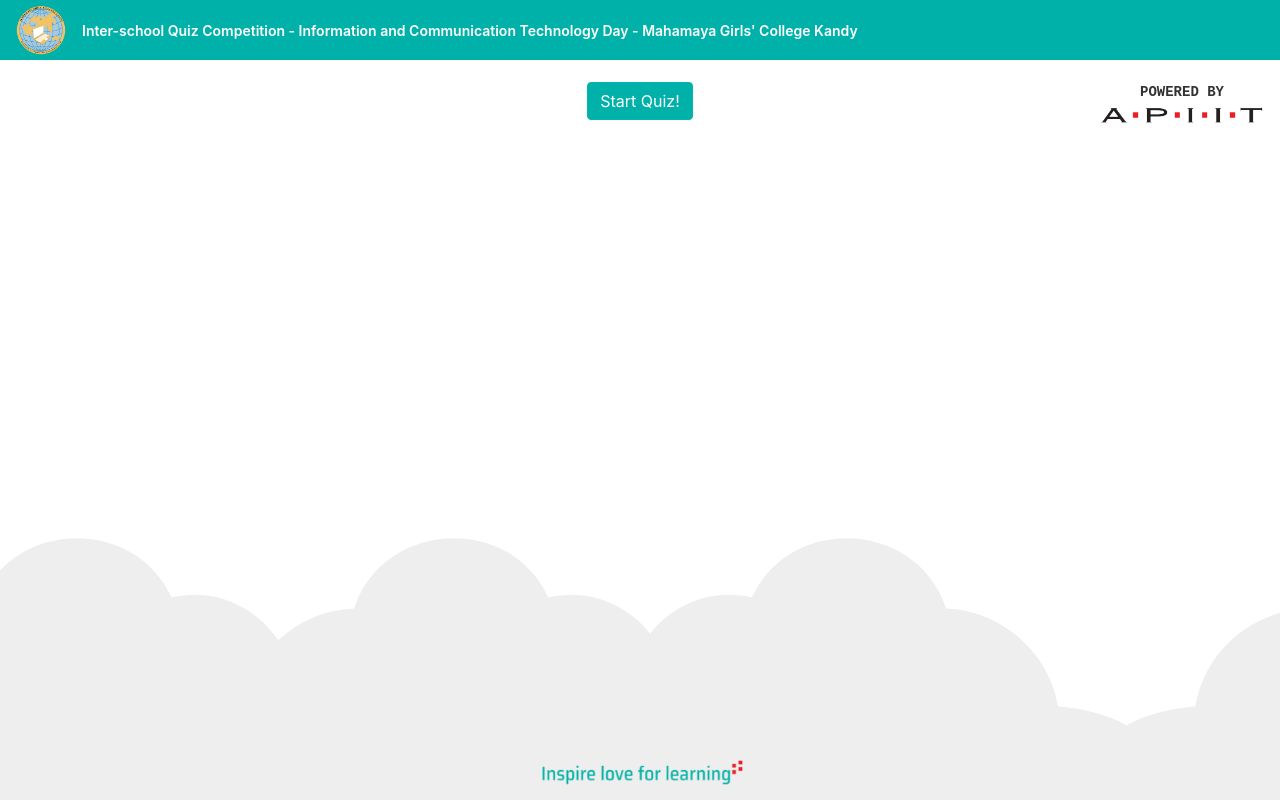
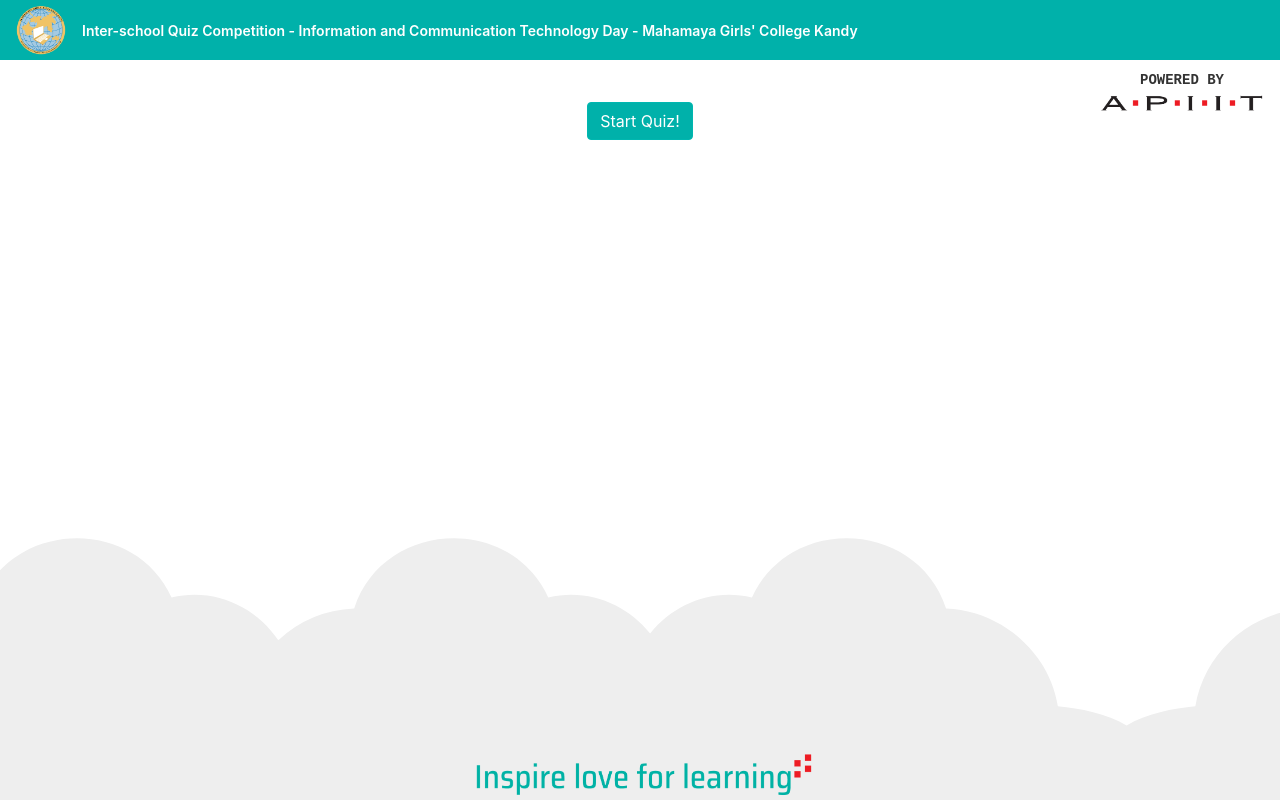
Before and after one commit to quwiz/quwiz.github.io, an Angular app: page /home in a window 1280 px wide. Built offline with nearby package versions, Linux system fonts and the light colour scheme.

Commit message:
Improvements, bug fixes

```diff
--- a/src/app/app.component.html
+++ b/src/app/app.component.html
@@ -320,27 +320,13 @@
       </svg>
     </a>
 </div>
-<div style="position: absolute; right: 1em;">
+<div style="position: absolute; top: 5em; right: 1em;">
   <p style="font-family: monospace; text-align: center; font-weight: bold; text-transform: uppercase;">Powered by</p>
   <div><img src="assets/img/apiit_logo.png" style="width: 12em;"></div>
 </div>
 <div class="content" role="main">
   <router-outlet></router-outlet>
-  <!-- Footer -->
-  <div class="footer mx-auto">
-    <img src="assets/img/apiit_tagline.png" style="width: 15em;">
-  </div>
-
   <svg id="clouds" alt="Gray Clouds Background" xmlns="http://www.w3.org/2000/svg" width="2611.084" height="485.677" viewBox="0 0 2611.084 485.677">
     <path id="Path_39" data-name="Path 39" d="M2379.709,863.793c10-93-77-171-168-149-52-114-225-105-264,15-75,3-140,59-152,133-30,2.83-66.725,9.829-93.5,26.25-26.771-16.421-63.5-23.42-93.5-26.25-12-74-77-130-152-133-39-120-212-129-264-15-54.084-13.075-106.753,9.173-138.488,48.9-31.734-39.726-84.4-61.974-138.487-48.9-52-114-225-105-264,15a162.027,162.027,0,0,0-103.147,43.044c-30.633-45.365-87.1-72.091-145.206-58.044-52-114-225-105-264,15-75,3-140,59-152,133-53,5-127,23-130,83-2,42,35,72,70,86,49,20,106,18,157,5a165.625,165.625,0,0,0,120,0c47,94,178,113,251,33,61.112,8.015,113.854-5.72,150.492-29.764a165.62,165.62,0,0,0,110.861-3.236c47,94,178,113,251,33,31.385,4.116,60.563,2.495,86.487-3.311,25.924,5.806,55.1,7.427,86.488,3.311,73,80,204,61,251-33a165.625,165.625,0,0,0,120,0c51,13,108,15,157-5a147.188,147.188,0,0,0,33.5-18.694,147.217,147.217,0,0,0,33.5,18.694c49,20,106,18,157,5a165.625,165.625,0,0,0,120,0c47,94,178,113,251,33C2446.709,1093.793,2554.709,922.793,2379.709,863.793Z" transform="translate(142.69 -634.312)" fill="#eee"/>
   </svg>
-
 </div>
-
-<!-- * * * * * * * * * * * * * * * * * * * * * * * * * * * * * * * -->
-<!-- * * * * * * * * * * * The content above * * * * * * * * * * * -->
-<!-- * * * * * * * * * * is only a placeholder * * * * * * * * * * -->
-<!-- * * * * * * * * * * and can be replaced. * * * * * * * * * * * -->
-<!-- * * * * * * * * * * * * * * * * * * * * * * * * * * * * * * * -->
-<!-- * * * * * * * * * * End of Placeholder * * * * * * * * * * * -->
-<!-- * * * * * * * * * * * * * * * * * * * * * * * * * * * * * * * -->
--- a/src/app/app.component.scss
+++ b/src/app/app.component.scss
@@ -5,12 +5,3 @@ div.content {
 div[role=banner].toolbar {
   background-color: #00b1aa;
 }
-
-div.footer {
-  position: fixed;
-  left: 0;
-  bottom: 0;
-  width: 100%;
-  height: 3em;
-  text-align: center;
-}
--- a/src/app/question/question.component.html
+++ b/src/app/question/question.component.html
@@ -1,6 +1,7 @@
 <div class="nav nav-buttons">
 	<button type="button" class="btn btn-apiit btn-block" (click)="this.startQuiz('round1')">Round 1</button>
-	<button type="button" class="btn btn-apiit btn-block" (click)="this.startQuiz('round2')">Round 2</button>
+	<button type="button" class="btn btn-apiit btn-block" (click)="this.startQuiz('round21')">Round 2 - 1</button>
+	<button type="button" class="btn btn-apiit btn-block" (click)="this.startQuiz('round22')">Round 2 - 2</button>
 	<button type="button" class="btn btn-apiit btn-block" (click)="this.startQuiz('round3')">Round 3</button>
 </div>
 
@@ -8,10 +9,18 @@
 	<app-spinner></app-spinner>
 </div>
 <div class="question" *ngIf='this.quizState === QuizStateEnum.NEXT_QUESTION'>
+	<div class="col-sm">
 		<p>{{ currentQuestionNumber }}.{{ currentQuestion.text }}</p>
+		<div class="row">
+			<div [ngClass]="hasMultimedia() ? 'col-sm-8' : 'col-sm'">
 				<ng-container *ngFor="let option of currentQuestion.options; let i = index">
 					<li class="option" id="{{ 'option' + (i + 1) }}" (click)="markSelected($event)">{{ option.text }}</li>
 				</ng-container>
+			</div>
+			<div class="col-sm-4"
+			[innerHTML]="multimedia"
+			*ngIf="hasMultimedia()"></div>
+		</div>
 		<div id="timer" *ngIf="timerString != ''">
 			<span class="timer">{{ timerString }}</span>
 		</div>
@@ -24,3 +33,4 @@
 			</div>
 		</div>
 	</div>
+</div>
--- a/src/app/question/question.component.ts
+++ b/src/app/question/question.component.ts
@@ -32,7 +32,6 @@ export class QuestionComponent implements OnInit {
       .getQuestionTemplate('5fdc55559d4a08a651ffbe85')
       .subscribe((response) => {
         this.quizTemplate = response;
-        console.log(this.quizTemplate);
       });
   }
 
@@ -87,6 +86,12 @@ export class QuestionComponent implements OnInit {
     }
   }
 
+  get multimedia(): string {
+    // TODO: Refactor: Generate content based on the content type
+    const content = this.currentQuestion.meta.multimedia[0].content;
+    return '<img class="question-multimedia" src="' + content + '"/>';
+  }
+
   nextQuestion(): void {
     this.quizState = QuizState.QUESTION_LOADING;
     this.currentQuestionIndex += 1;
@@ -114,14 +119,14 @@ export class QuestionComponent implements OnInit {
   revealAnswer(): void {
     const correctOption = 'option' + this.correctOption;
 
-    document.getElementById(correctOption)!.classList.add('option-correct');
+    document.getElementById(correctOption)?.classList.add('option-correct');
 
     if(this.chosenOption) {
       if(this.chosenOption === correctOption) {
-        document.getElementById(this.chosenOption)!.classList.add('option-chosen-correct');
+        document.getElementById(this.chosenOption)?.classList.add('option-chosen-correct');
       }
       else {
-        document.getElementById(this.chosenOption)!.classList.add('option-chosen-incorrect');
+        document.getElementById(this.chosenOption)?.classList.add('option-chosen-incorrect');
       }
     }
 
@@ -135,4 +140,8 @@ export class QuestionComponent implements OnInit {
   closeQuiz(): void {
 
   }
+
+  hasMultimedia(): boolean {
+    return this.currentQuestion?.meta?.multimedia?.length > 0;
+  }
 }
--- a/src/app/service/token-resolver.service.ts
+++ b/src/app/service/token-resolver.service.ts
@@ -35,8 +35,6 @@ export class TokenResolverService implements Resolve<any> {
 
     return this.awsCognitoService.getTokenDetailsFromCognito(code).pipe(
       switchMap((response: any) => {
-        console.log('Response: ', response);
-
         cognitoService.completeAuthentication(response);
 
         return of(response);
--- a/src/index.html
+++ b/src/index.html
@@ -2,7 +2,7 @@
 <html lang="en">
 <head>
   <meta charset="utf-8">
-  <title>QuWiz</title>
+  <title>Inter School Quiz - ICT Day - APIIT</title>
   <base href="/">
   <meta name="viewport" content="width=device-width, initial-scale=1">
   <link rel="icon" type="image/x-icon" href="favicon.ico">
@@ -37,6 +37,13 @@
       }
     }(window.location))
   </script>
-  <app-root></app-root>
+  <div class="content">
+    <div class="content-inside">
+      <app-root></app-root>
+    </div>
+  </div>
+  <div class="footer d-flex justify-content-center">
+    <img src="assets/img/apiit_tagline.png" style="width: 22em;">
+  </div>
 </body>
 </html>
--- a/src/styles.scss
+++ b/src/styles.scss
@@ -1,4 +1,22 @@
-/* You can add global styles to this file, and also import other style files */
+html, body {
+  height: 100%;
+  margin: 0;
+}
+
+.content {
+  min-height: 100%;
+}
+
+.content-inside {
+  padding: 20px;
+  padding-bottom: 50px;
+}
+
+.footer {
+  height: 50px;
+  margin-top: -50px;
+}
+
 .btn-apiit {
 	background-color: #00b1aa;
 	border-color: #00b7b0;
```
Lines whose indentation alone changed are shown as unchanged.
